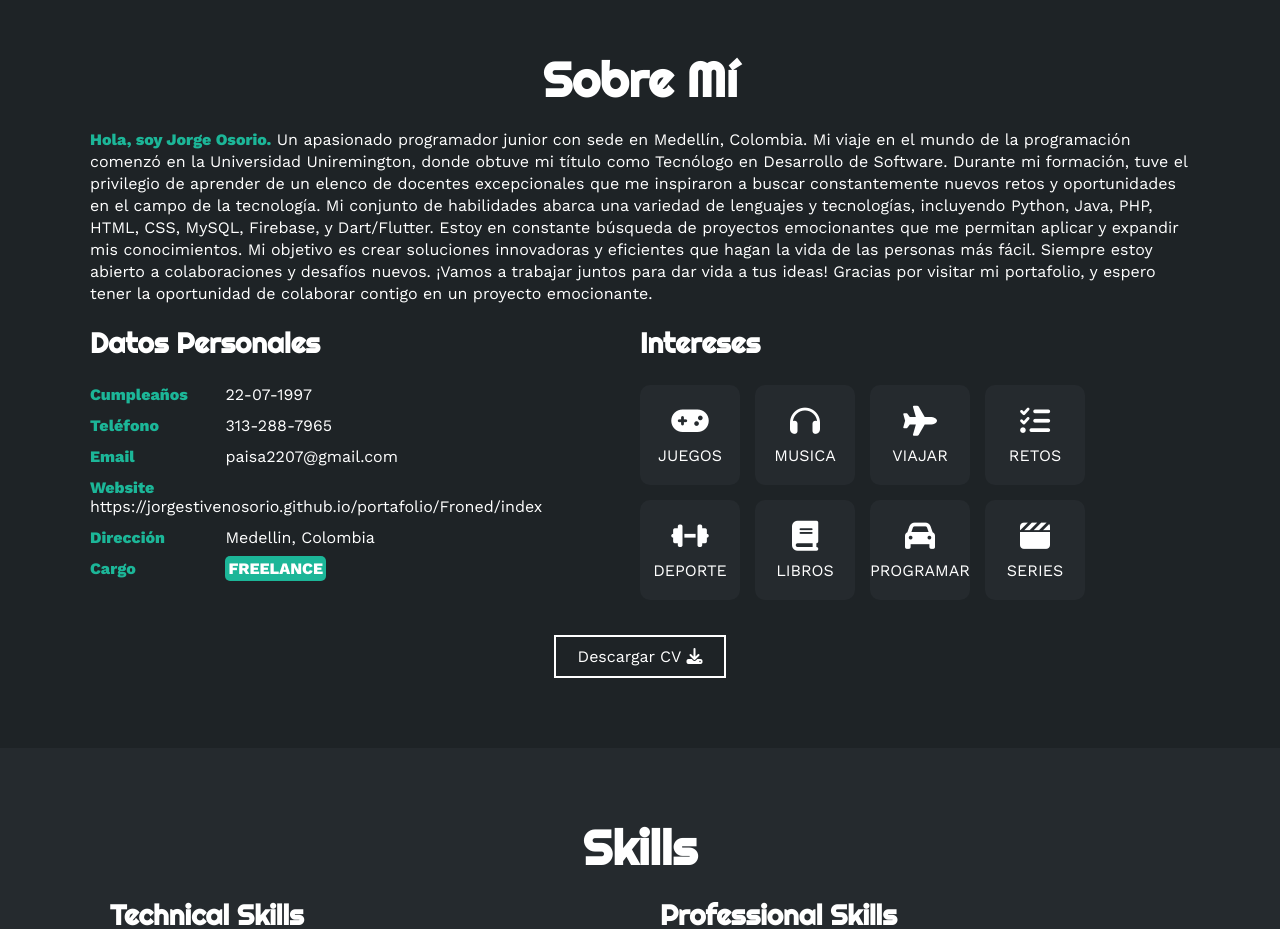
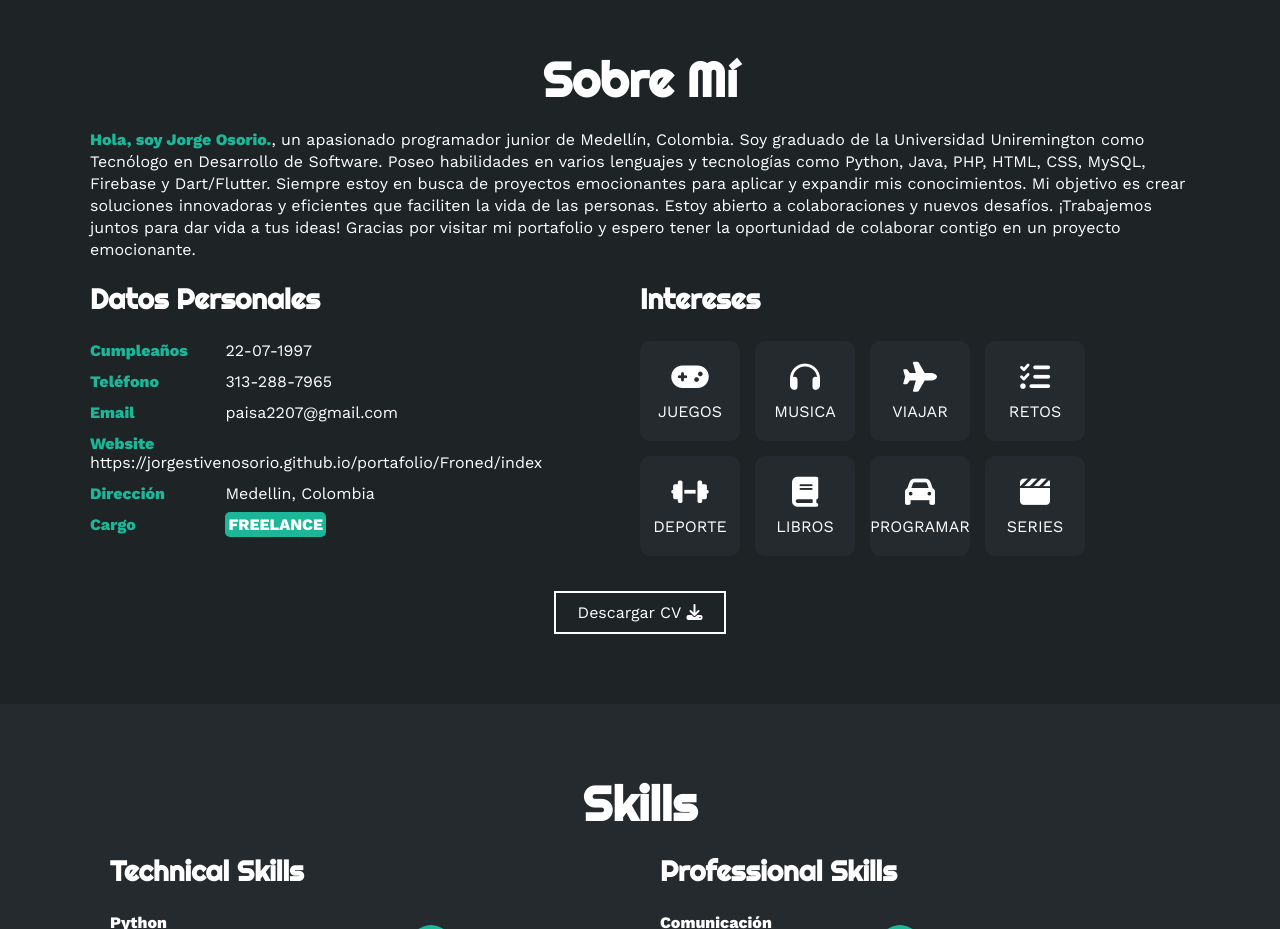
Before and after one commit to jorgeStivenOsorio/portafolio, a plain HTML site: page Froned/index.html in a window 1280 px wide. Shown: the part 820-1749 px from the top of the page. Drawn offline with nearby package versions, Linux system fonts and the light colour scheme; files whose address does not match are found by name.

Commit message:
Update index.html

```diff
--- a/Froned/index.html
+++ b/Froned/index.html
@@ -53,13 +53,7 @@
     <section id="sobremi" class="sobremi">
         <div class="contenido-seccion">
             <h2>Sobre Mí</h2>
-            <p><span>Hola, soy Jorge Osorio.</span> Un apasionado programador junior con sede en Medellín, Colombia. Mi viaje en el mundo de la programación comenzó en la Universidad Uniremington, donde obtuve mi título como Tecnólogo en Desarrollo de Software. Durante mi formación, tuve el privilegio de aprender de un elenco de docentes excepcionales que me inspiraron a buscar constantemente nuevos retos y oportunidades en el campo de la tecnología.
-
-                Mi conjunto de habilidades abarca una variedad de lenguajes y tecnologías, incluyendo Python, Java, PHP, HTML, CSS, MySQL, Firebase, y Dart/Flutter. Estoy en constante búsqueda de proyectos emocionantes que me permitan aplicar y expandir mis conocimientos.
-
-                Mi objetivo es crear soluciones innovadoras y eficientes que hagan la vida de las personas más fácil. Siempre estoy abierto a colaboraciones y desafíos nuevos. ¡Vamos a trabajar juntos para dar vida a tus ideas!
-
-                Gracias por visitar mi portafolio, y espero tener la oportunidad de colaborar contigo en un proyecto emocionante.</p>
+            <p><span>Hola, soy Jorge Osorio.</span>, un apasionado programador junior de Medellín, Colombia. Soy graduado de la Universidad Uniremington como Tecnólogo en Desarrollo de Software. Poseo habilidades en varios lenguajes y tecnologías como Python, Java, PHP, HTML, CSS, MySQL, Firebase y Dart/Flutter. Siempre estoy en busca de proyectos emocionantes para aplicar y expandir mis conocimientos. Mi objetivo es crear soluciones innovadoras y eficientes que faciliten la vida de las personas. Estoy abierto a colaboraciones y nuevos desafíos. ¡Trabajemos juntos para dar vida a tus ideas! Gracias por visitar mi portafolio y espero tener la oportunidad de colaborar contigo en un proyecto emocionante.</p>
 
             <div class="fila">
                 <!-- datos personales -->
```
